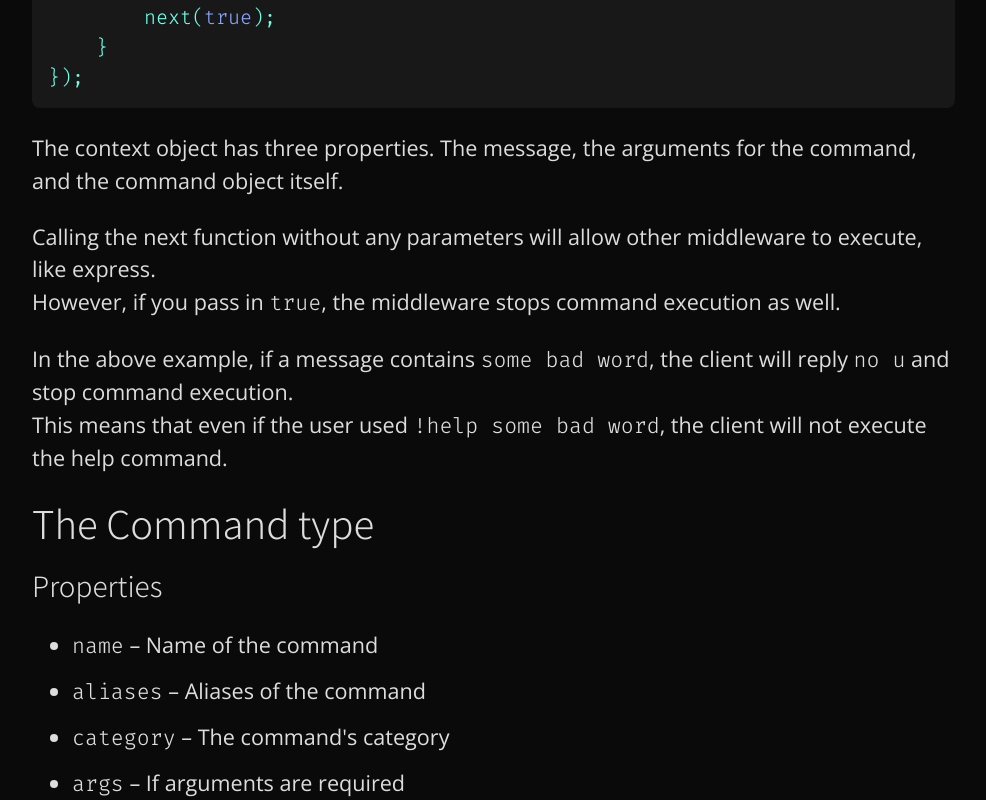
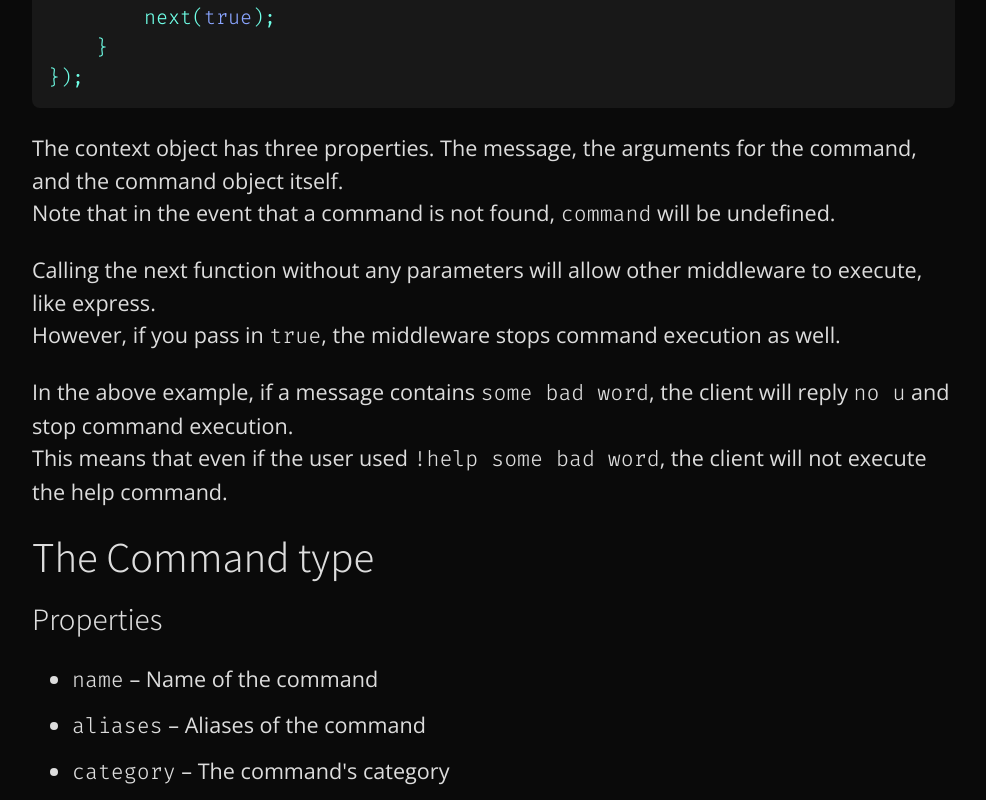
Before and after one commit to aero-ware/aeroclient, a React (Create React App) app: page / in a window 1280 px wide. Shown: the part 6260-7060 px from the top of the page, without its empty margins (293-1279 px from the left). Built offline with nearby package versions, Linux system fonts and the light colour scheme.

Commit message:
update to 1.7.0

```diff
--- a/src/App.tsx
+++ b/src/App.tsx
@@ -418,7 +418,11 @@ client.use(({ message }, next) => {
 });
 `}</code>
                             </pre>
-                            <p>The context object has three properties. The message, the arguments for the command, and the command object itself.</p>
+                            <p>
+                                The context object has three properties. The message, the arguments for the command, and the command object itself.
+                                <br />
+                                Note that in the event that a command is not found, <code>command</code> will be undefined.
+                            </p>
                             <p>
                                 Calling the next function without any parameters will allow other middleware to execute, like express.
                                 <br />
@@ -482,7 +486,9 @@ client.use(({ message }, next) => {
                                     <code>guarded</code> - If the command should be protected from being disabled
                                 </li>
                                 <li>
-                                    <code>permissions</code> - Array of <a href="https://discord.js.org/#/docs/main/stable/class/Permissions?scrollTo=s-FLAGS">PermissionString</a> that contains the required permissions to run this command. Not checked if command is run in DMs.
+                                    <code>permissions</code> - Array of{" "}
+                                    <a href="https://discord.js.org/#/docs/main/stable/class/Permissions?scrollTo=s-FLAGS">PermissionString</a> that contains
+                                    the required permissions to run this command. Not checked if command is run in DMs.
                                 </li>
                             </ul>
                             <h4>Methods</h4>
@@ -564,7 +570,10 @@ module.exports = {
 }
 `}</code>
                             </pre>
-                            <p>There are three properties. The name, whether it should execute once or every time it is emitted, and finally, the callback to execute.</p>
+                            <p>
+                                There are three properties. The name, whether it should execute once or every time it is emitted, and finally, the callback to
+                                execute.
+                            </p>
                             <h4 id="messages">Messages</h4>
                             <p>AeroClient allows you to configure response messages with a JSON file.</p>
                             <p>
@@ -594,8 +603,8 @@ module.exports = {
 new Logger(header, showFlags)
 `}</code>
                             </pre>
-                                <span className="red">@param</span> <code>header</code> – Custom header for the logger. Defaults to <code>logger</code>.<br />
-                                <span className="red">@param</span> <code>showFlags</code> – Flag to show flags or not.
+                            <span className="red">@param</span> <code>header</code> – Custom header for the logger. Defaults to <code>logger</code>.<br />
+                            <span className="red">@param</span> <code>showFlags</code> – Flag to show flags or not.
                             <h4 id="logger-methods">Methods</h4>
                             <pre>
                                 <code>{`\
@@ -639,6 +648,7 @@ error(message)
                             <h4 id="input">Input</h4>
                             <h4 id="parsing">Parsing</h4>
                             <h4 id="timing">Timing</h4>
+                            <h3 id="stopwatch">The Stopwatch class</h3>
                             <h4 id="pagination">Pagination</h4>
                         </div>
                         <div
```
Also changed, not shown: 12 other files (tests, documents, lock files or other folders).
